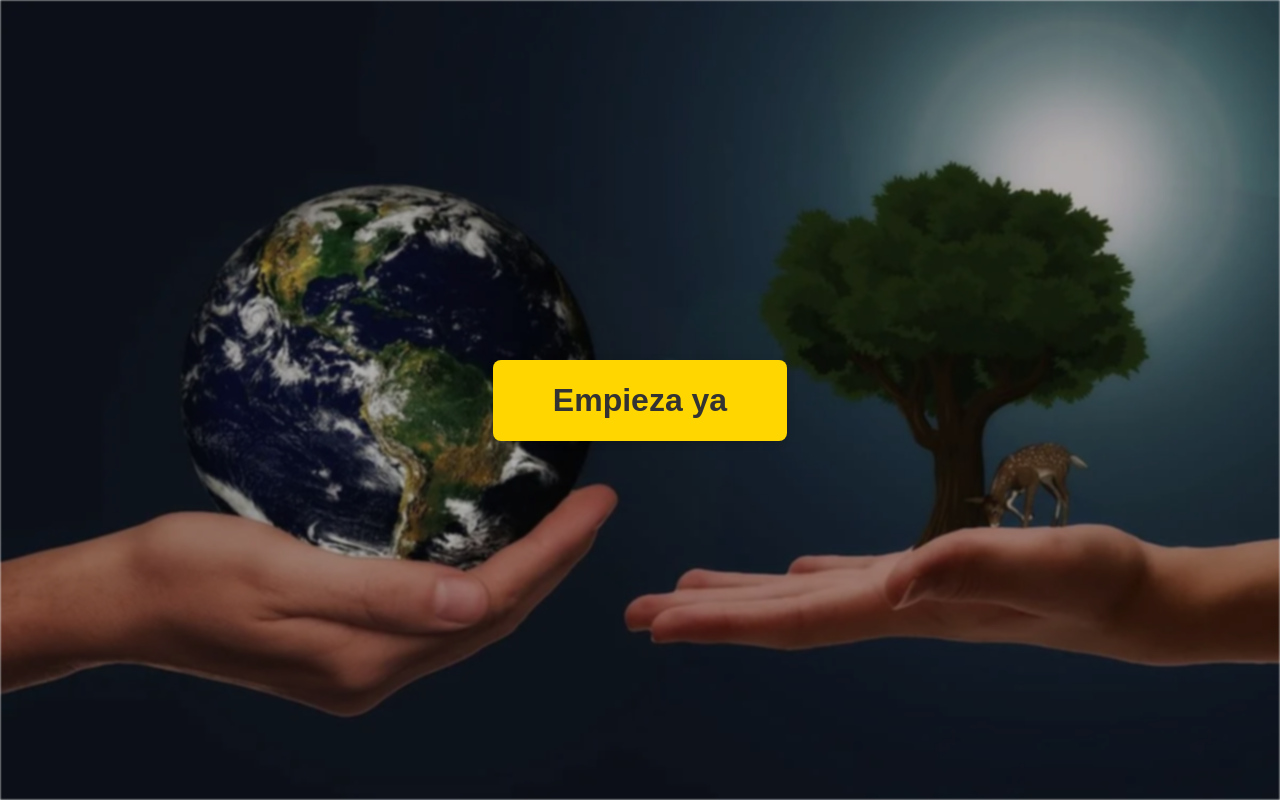
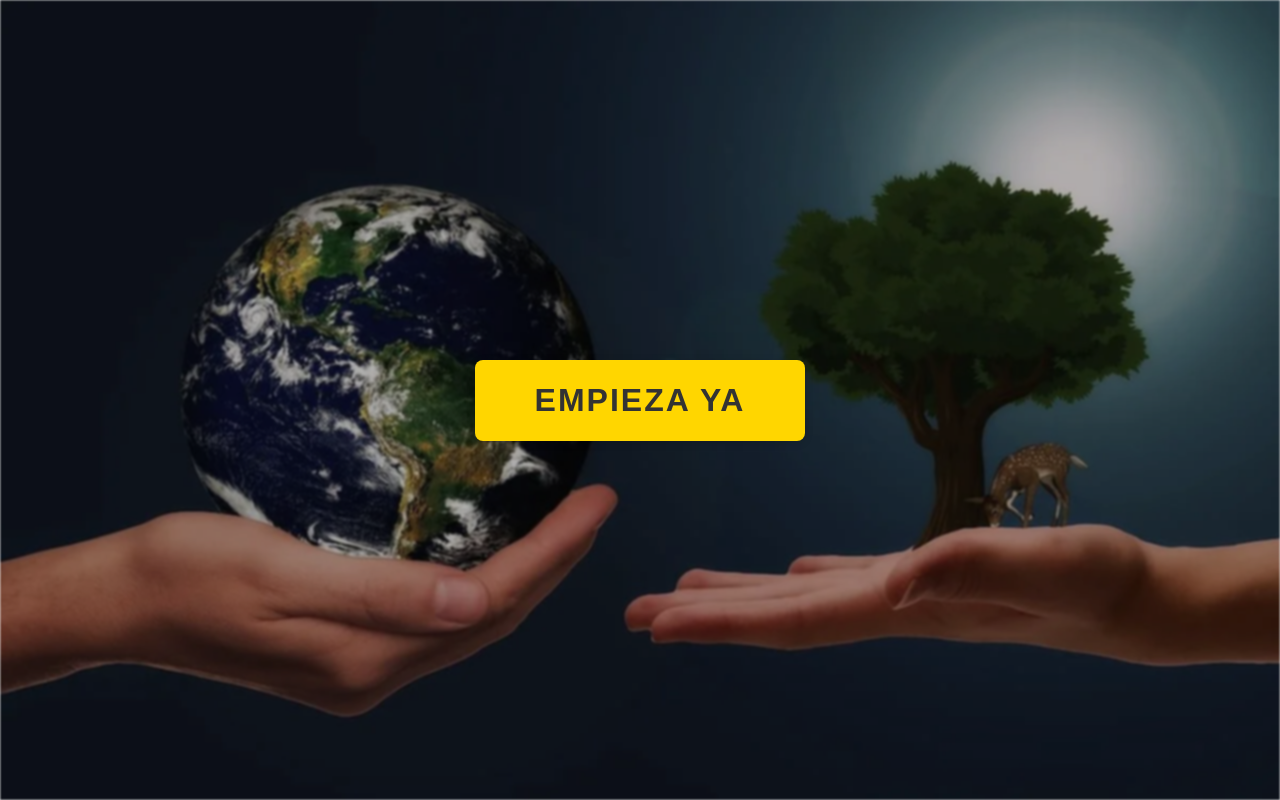
Before and after one commit to AnmolSingh7e8/SOS-ODS12-Team7, a website: page view/pagina1.ejs in a window 1280 px wide. Drawn offline with nearby package versions, Linux system fonts and the light colour scheme; files that its build step writes are made by us from their sources.

Commit message:
Casi Entrega

```diff
--- a/style/infoStyle.css
+++ b/style/infoStyle.css
@@ -142,11 +142,15 @@ section {
 }
 
 .ods-image {
-  max-width: 200px;
+  max-width: 180px;
   width: 100%;
   height: auto;
   border-radius: 8px;
   box-shadow: 0 2px 8px rgba(0, 0, 0, 0.08);
+}
+
+.espacio{
+  padding-top: 50px;
 }
 
 /* Gráficos */
--- a/style/inicioStyle.css
+++ b/style/inicioStyle.css
@@ -63,3 +63,49 @@ body, html {
       opacity: 1;
       pointer-events: all;
     }
+
+    button {
+  font-size: 18px;
+  letter-spacing: 2px;
+  text-transform: uppercase;
+  display: inline-block;
+  text-align: center;
+  font-weight: bold;
+  padding: 0.7em 2em;
+  border: 3px solid #b8860b;
+  border-radius: 2px;
+  position: relative;
+  box-shadow: 0 2px 10px rgba(0, 0, 0, 0.16), 0 3px 6px rgba(0, 0, 0, 0.1);
+  color: #b8860b;
+  text-decoration: none;
+  transition: 0.3s ease all;
+  z-index: 1;
+}
+
+button:before {
+  transition: 0.5s all ease;
+  position: absolute;
+  top: 0;
+  left: 50%;
+  right: 50%;
+  bottom: 0;
+  opacity: 0;
+  content: '';
+  background-color: #b8860b;
+  z-index: -1;
+}
+
+button:hover, button:focus {
+  color: white;
+}
+
+button:hover:before, button:focus:before {
+  transition: 0.5s all ease;
+  left: 0;
+  right: 0;
+  opacity: 1;
+}
+
+button:active {
+  transform: scale(0.9);
+}
--- a/view/pagina1.ejs
+++ b/view/pagina1.ejs
@@ -8,6 +8,7 @@
 <body>
   <img src="/style/src/imgODS.webp" alt="ODS 12" class="inicio-bg">
   <div class="inicio-container">
+
     <form id="inicioForm" action="/info" method="get">
       <button class="btn-empezar" type="submit">Empieza ya</button>
     </form>
```
Also changed, not shown: style/conclusionesStyle.css (+15 -3 lines), view/conclusiones.ejs (+8 -6 lines), view/info.ejs (+3 -5 lines).
